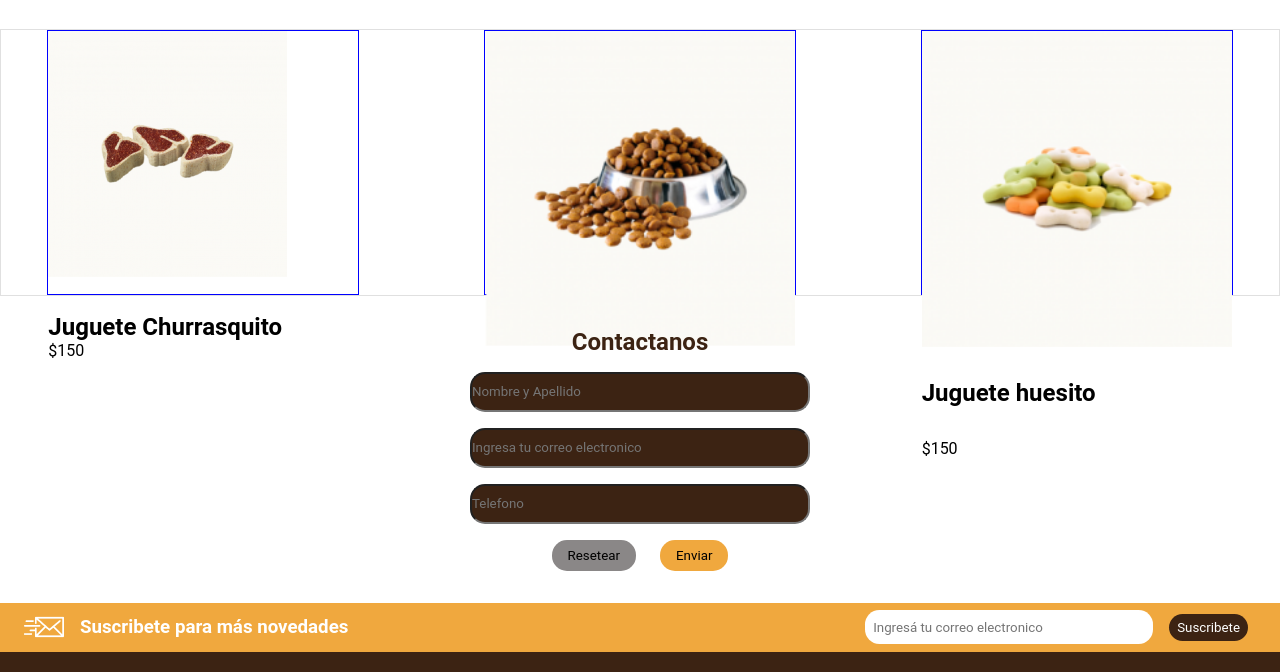
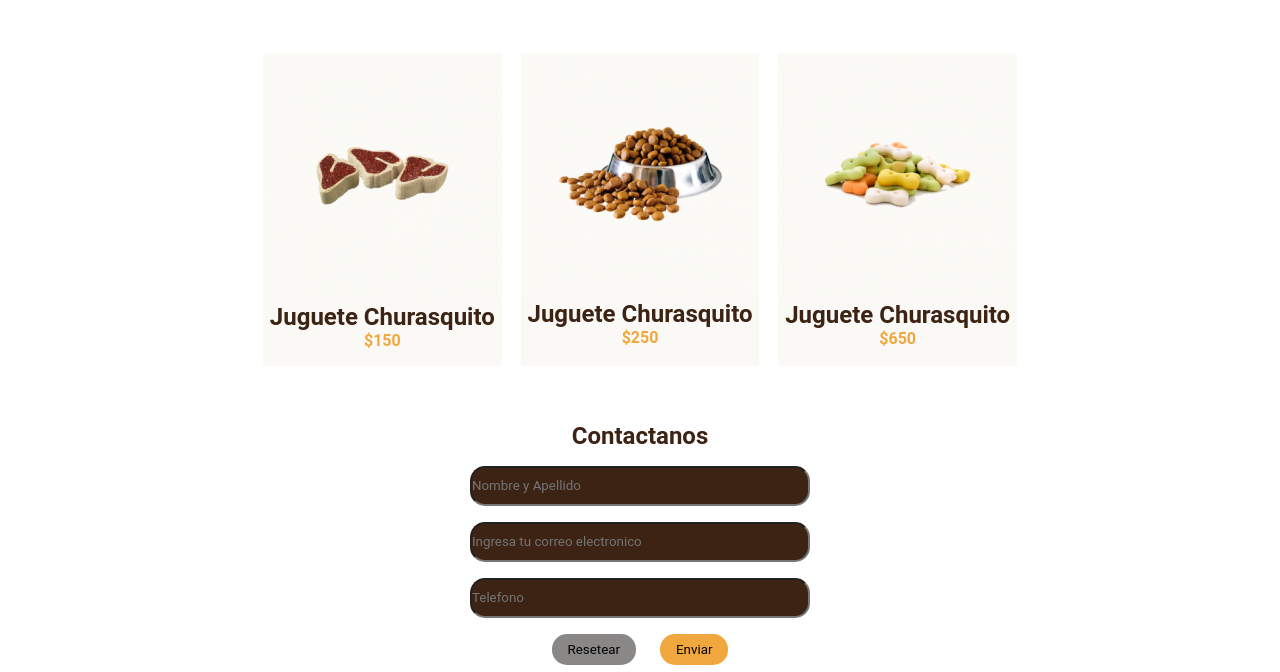
Before and after one commit to MiguelVasquezAl/Petshop.io, a plain HTML site: page index.html in a window 1280 px wide. Shown: the part 623-1295 px from the top of the page. Drawn offline with Linux system fonts and the light colour scheme.

Commit message:
agregando wrap

```diff
--- a/index.html
+++ b/index.html
@@ -45,12 +45,11 @@
         <button class="foot">COMEDORES</button>
       </div>
     </main>
-    <div class="contenido2"><!-- inicio PATITA -->
+    <div class="contenido2">
       <section class="patita">
         <div class="patita_contenido">
-            <img src="./img/pawprint.png" alt="">
+          <img src="./img/pawprint.png" alt="patita" />
           <h2>Productos Destacados</h2>
-            <!-- <p>Comederos - Accesorios - Comida</p> -->
           <div class="palabras">
             <span>Comederos</span>
             <span>Accesorios</span>
@@ -58,44 +57,40 @@
           </div>
         </div>
       </section>
-
-  <!-- inicio PRODUCTOS -->
+    </div>
     <section class="container">
-            <div class="container card">
-              <div><img src="./img/churrasquito.png" alt=""></div>
-              <div><h2 class="texto_comidas">Juguete Churrasquito</h2>
-                <span class="precio">$150</span></div>
-            </div>
-            <div class="container card">
-                <img src="./img/comedero.png" alt="">
-                <h2 class="texto_comidas">Comedero para perro</h2>
-                <span class="precio">$150</span>
-                </p>
-            </div>
-
-            <div class="container card">
-                <img src="./img/Huesito.png" alt="">
-                <h2 class="texto_comidas">Juguete huesito</h2>
+      <div class="card">
+        <div><img src="./img/churrasquito.png" alt="churasquito" /></div>
+        <div class="continue">
+          <h2 class="texto_comida">Juguete Churasquito</h2>
           <span class="precio">$150</span>
         </div>
+      </div>
+      <div class="card">
+        <div><img src="./img/comedero.png" alt="comedero" /></div>
+        <div class="continue">
+          <h2 class="texto_comida">Juguete Churasquito</h2>
+          <span class="precio">$250</span>
+        </div>
+      </div>
+      <div class="card">
+        <div><img src="./img/Huesito.png" alt="huesito" /></div>
+        <div class="continue">
+          <h2 class="texto_comida">Juguete Churasquito</h2>
+          <span class="precio">$650</span>
+        </div>
+      </div>
     </section>
-  <!-- fin PRODUCTOS -->
-  <!-- inicio CONTACTANOS -->
     <section class="contactoContainer">
       <h2>Contactanos</h2>
-        <input type="text" placeholder="Nombre y Apellido">
-        <input type="text" placeholder="Ingresa tu correo electronico">
-        <input type="text" placeholder="Telefono">
+      <input type="text" placeholder="Nombre y Apellido" />
+      <input type="text" placeholder="Ingresa tu correo electronico" />
+      <input type="text" placeholder="Telefono" />
       <div class="btn-container">
         <button class="btn-reset">Resetear</button>
         <button class="btn-enviar">Enviar</button>
       </div>
-
     </section>
-  <!-- fin CONTACTANOS -->
-  </main>
-  <!-- fin CONTENIDO PRINCIPAL --></div>
-
     <footer>
       <section class="container_subs">
         <div class="suscribete">
--- a/style/style.css
+++ b/style/style.css
@@ -108,19 +108,26 @@ main {
 /* ----Estilo de las cards*/
 
 .container {
-  border: 1px solid #e0e0e0;
   display: flex;
-  justify-content: space-around;
-  gap: 2rem;
-  box-sizing: border-box;
+  flex-wrap: wrap;
+  justify-content: center;
+  gap: 1.2rem;
+  padding: 1.5rem 0;
 }
 .card {
-  border: 1px solid blue;
-  height: 265px;
-  width: 312px;
+  background-color: rgba(250, 249, 245, 255);
+}
+.continue {
   display: flex;
+  justify-content: center;
+  align-items: center;
   flex-direction: column;
-  justify-content: space-between;
+  padding-bottom: 1rem;
+  color: #3c2313;
+}
+.precio {
+  color: #f0a83e;
+  font-weight: bold;
 }
 
 /* -----Estilos del footer */
@@ -143,11 +150,20 @@ main {
     padding: 0.3rem 1.5rem;
   }
 }
+.suscribete {
+  display: flex;
+  flex-wrap: wrap;
+  justify-content: center;
+  align-items: center;
+}
 .search {
   display: flex;
   align-items: center;
   gap: 1rem;
   padding-right: 2rem;
+  flex-wrap: wrap;
+  justify-content: center;
+  align-items: center;
 }
 
 .input {
@@ -241,3 +257,10 @@ main {
   padding: 0.5rem 1rem;
   border: none;
 }
+
+/* media querys */
+@media (min-width: 10px) and (max-width: 408px) {
+  .search {
+    padding-right: 0.1rem;
+  }
+}
```
Lines whose indentation alone changed are shown as unchanged.
